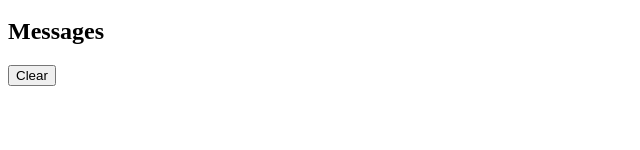
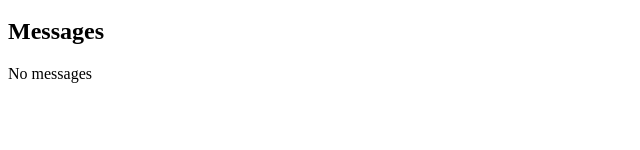
Before and after one commit to KamilRosinski/snake, an Angular app in the folder snake-client/src/main/webapp/: page / in a window 1280 px wide. Shown: the part 150-300 px from the top of the page, without its empty margins (0-640 px from the left). Built offline with nearby package versions, Linux system fonts and the light colour scheme.

Commit message:
placeholder for empty messages list

```diff
--- a/snake-client/src/main/webapp/src/app/messages/messages.component.html
+++ b/snake-client/src/main/webapp/src/app/messages/messages.component.html
@@ -1,7 +1,13 @@
 <section>
     <h2>Messages</h2>
-    <button (click)="clearMessages()">Clear</button>
-    <ul>
-        <li *ngFor="let message of messages">{{message.timestamp}}: {{message.body}}</li>
-    </ul>
+    <div *ngIf="messages.length > 0; then nonEmptyList else emptyList"></div>
+    <ng-template #nonEmptyList>
+        <button (click)="clearMessages()">Clear</button>
+        <ul>
+            <li *ngFor="let message of messages">{{message.timestamp}}: {{message.body}}</li>
+        </ul>
+    </ng-template>
+    <ng-template #emptyList>
+        <p>No messages</p>
+    </ng-template>
 </section>
```
